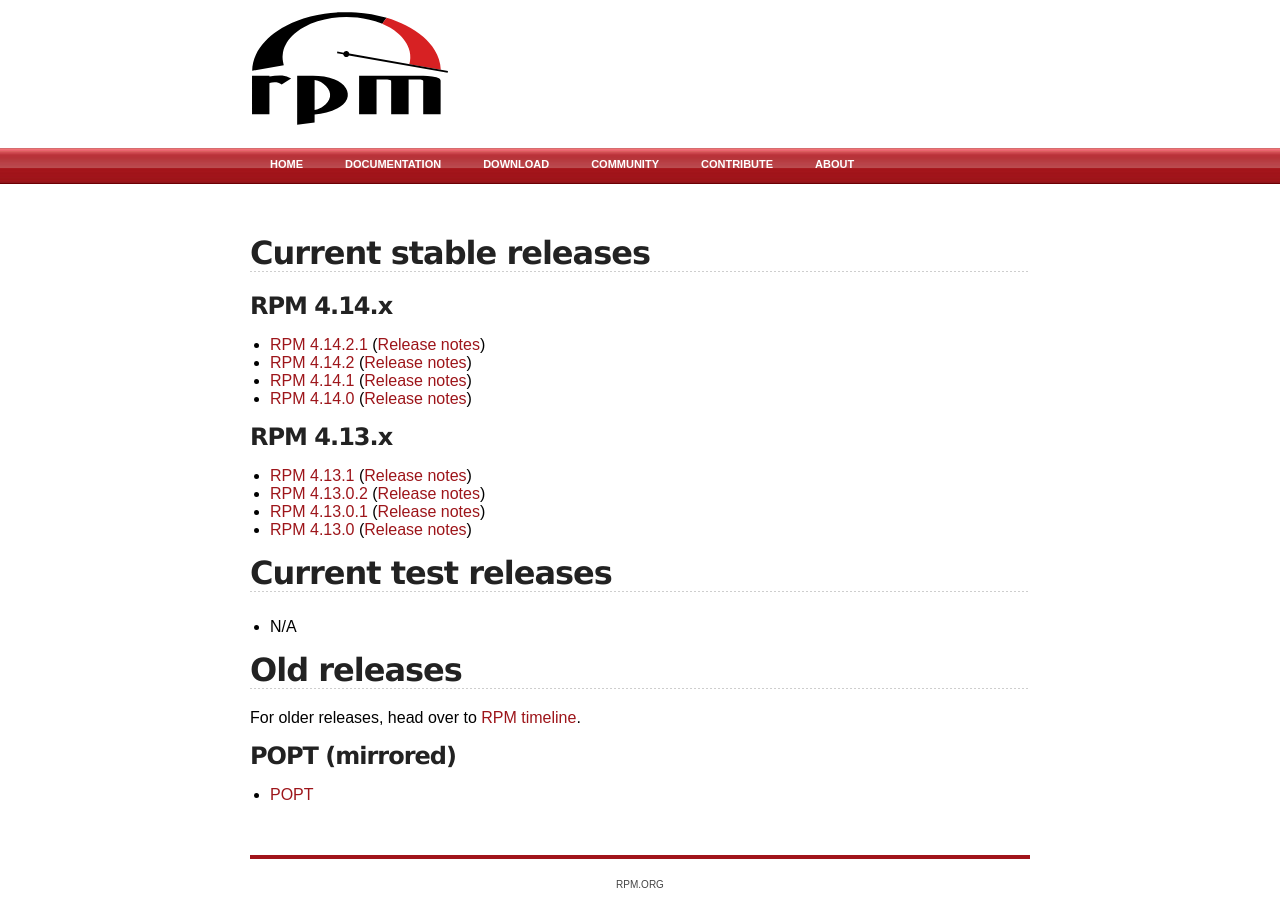
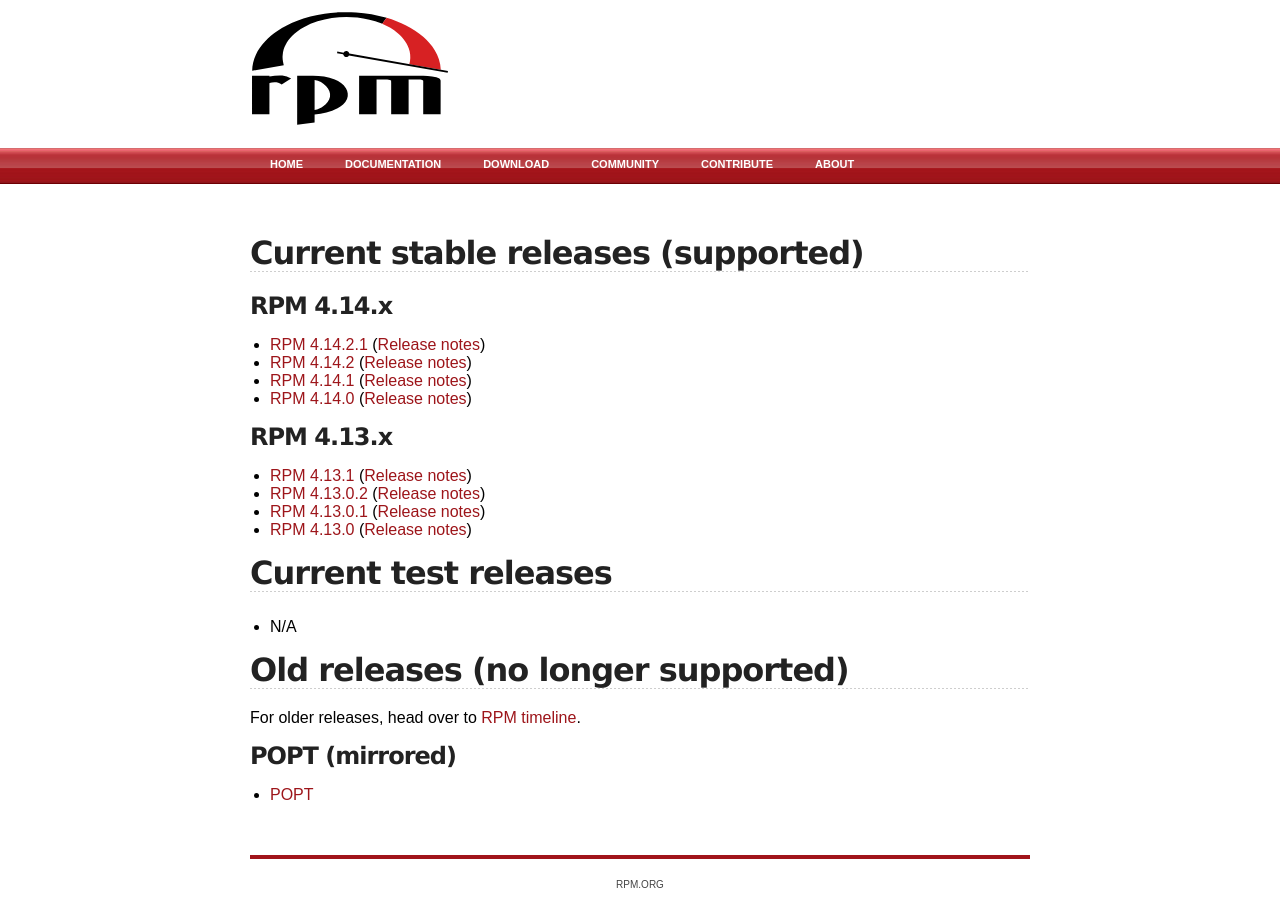
Before and after one commit to rpm-software-management/rpm-web, a Jekyll site: the page built from download.md, in a window 1280 px wide. Built offline with Jekyll 4.4.1, drawn with Linux system fonts in a browser that asks for light colours.

Commit message:
Make the supported/unsupported versions explicit on the download page

```diff
--- a/download.md
+++ b/download.md
@@ -3,7 +3,7 @@ layout: default
 title: rpm.org - Download
 ---
 
-## Current stable releases
+## Current stable releases (supported)
 
 ### RPM 4.14.x
 
@@ -23,7 +23,7 @@ title: rpm.org - Download
 
 * N/A
 
-## Old releases
+## Old releases (no longer supported)
 
 For older releases, head over to [RPM timeline](timeline.html).
 
```
